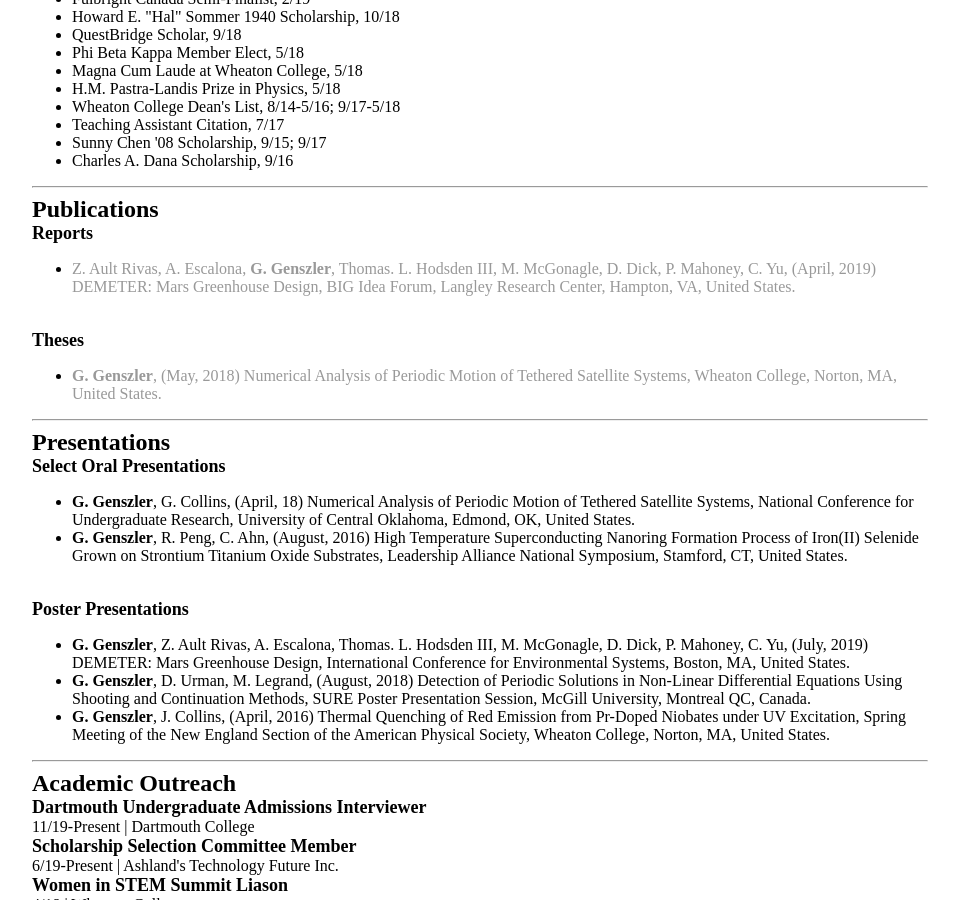
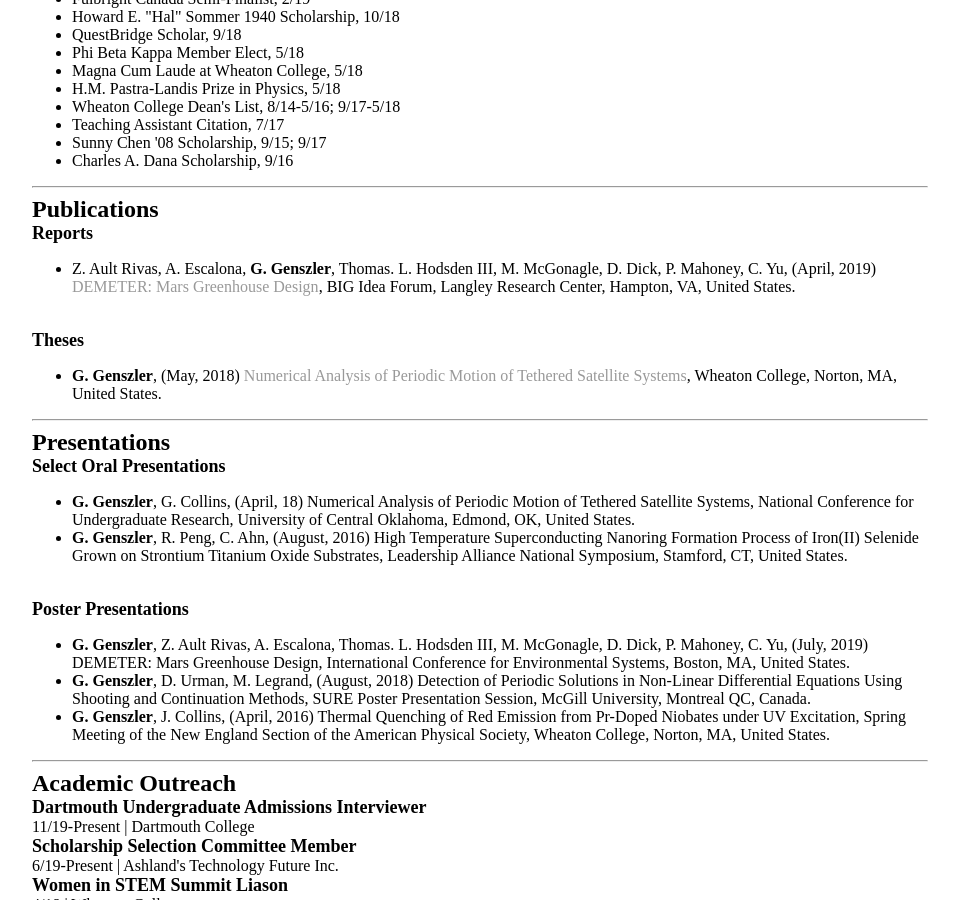
Before and after one commit to ggenszler/ggenszler.github.io, a Jekyll site: the page built from cv/index.html, in a window 1280 px wide and 900 px high, scrolled down 1170 px. Shown: the whole window, without its empty margins (160-1119 px from the left). Built offline with Jekyll 4.4.1, drawn with Linux system fonts in a browser that asks for light colours; part of the change alters nothing that is shown.

```diff
--- a/cv/index.html
+++ b/cv/index.html
@@ -83,12 +83,12 @@ title: Curriculum Vitae
 <font size="5"><b> Publications </b></font>
 <br><font size="4"><b> Reports </b></font>
 <ul>
-	<li> <a href="http://bigidea.nianet.org/wp-content/uploads/2019/04/2019-BIG-Idea-Dartmouth-Technical-Paper_DEMETER.pdf"> Z. Ault Rivas, A. Escalona, <b>G. Genszler</b>, Thomas. L. Hodsden III, M. McGonagle, D. Dick, P. Mahoney, C. Yu, (April, 2019) DEMETER: Mars Greenhouse Design, BIG Idea Forum, Langley Research Center, Hampton, VA, United States. </a></li>
+	<li> Z. Ault Rivas, A. Escalona, <b>G. Genszler</b>, Thomas. L. Hodsden III, M. McGonagle, D. Dick, P. Mahoney, C. Yu, (April, 2019) <a href="http://bigidea.nianet.org/wp-content/uploads/2019/04/2019-BIG-Idea-Dartmouth-Technical-Paper_DEMETER.pdf">DEMETER: Mars Greenhouse Design</a>, BIG Idea Forum, Langley Research Center, Hampton, VA, United States. </li>
 </ul>
 
 <br><font size="4"><b> Theses </b></font>
 <ul>
-	<li> <a href="https://digitalrepository.wheatoncollege.edu/handle/11040/24547"><b>G. Genszler</b>, (May, 2018) Numerical Analysis of Periodic Motion of Tethered Satellite Systems, Wheaton College, Norton, MA, United States. </a> </li>
+	<li> <b>G. Genszler</b>, (May, 2018) <a href="https://digitalrepository.wheatoncollege.edu/handle/11040/24547">Numerical Analysis of Periodic Motion of Tethered Satellite Systems</a>, Wheaton College, Norton, MA, United States.  </li>
 </ul>
 <hr>
 
```
